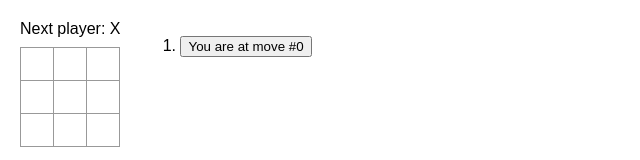
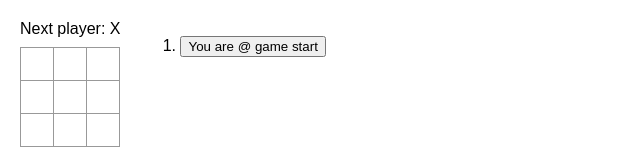
Before and after one commit to leokojima/tic-tac-toe, a React (Create React App) app: page / in a window 1280 px wide. Shown: the top 160 px of the page, without its empty margins (0-640 px from the left). Built offline with nearby package versions, Linux system fonts and the light colour scheme.

Commit message:
segregating history button description

```diff
--- a/src/App.js
+++ b/src/App.js
@@ -18,13 +18,13 @@ export default function Game() {
   }
 
   const moves = history.map((squares, move) => {
-    let description;
-    description = move > 0 ? 'Go to move #' + move : 'Go to game start';
+    const moveNumber = move > 0 ? 'move #' + move : 'game start';
+    const description = move === currentMove ? 'You are @ ' + moveNumber : 'Go to ' + moveNumber;
 
     return (
       <li key={move}>
         <button onClick={() => jumpTo(move)}>
-          {move === currentMove ? 'You are at move #' + move : description}
+          {description}
         </button>
       </li>
     );
```
